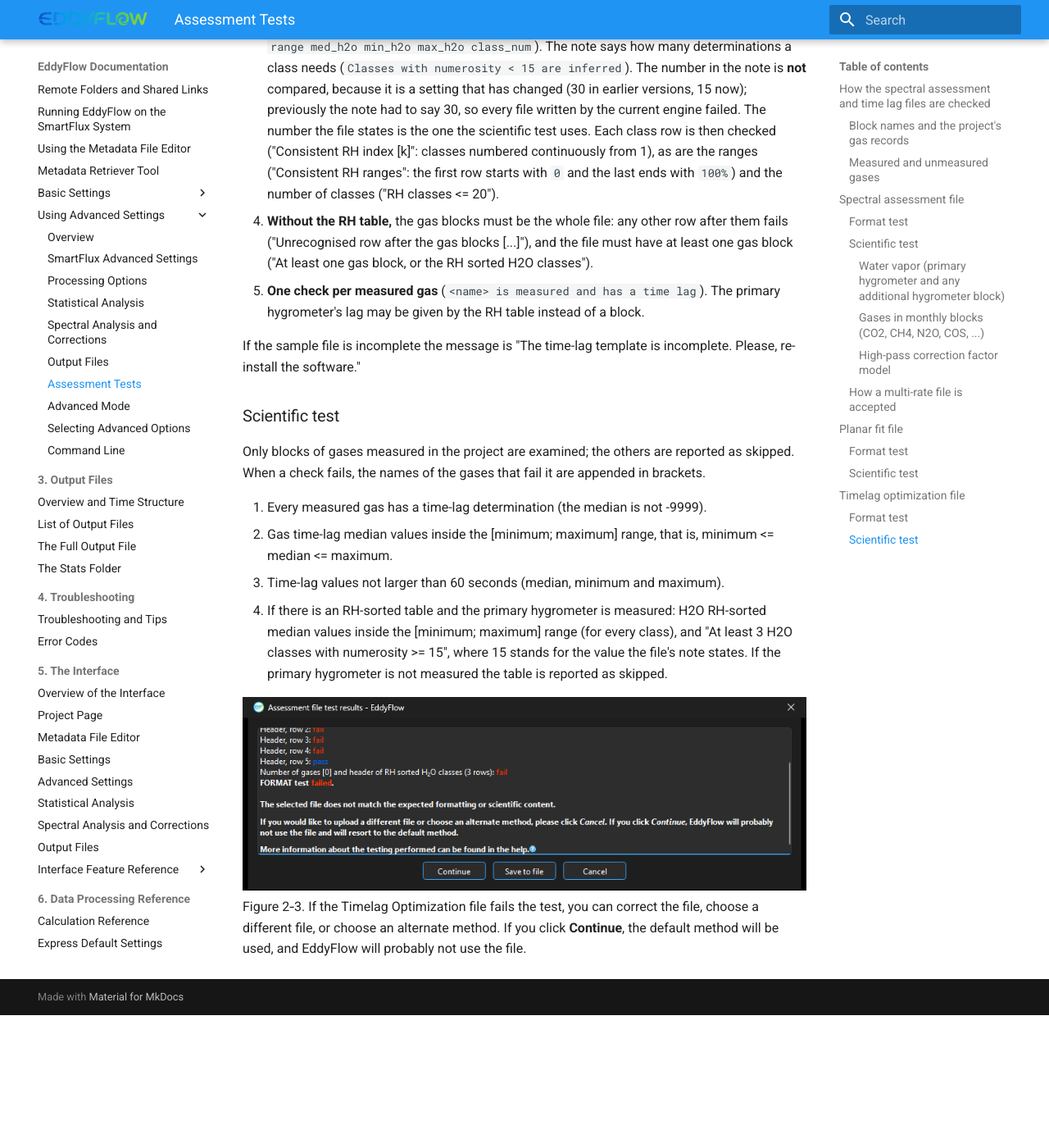
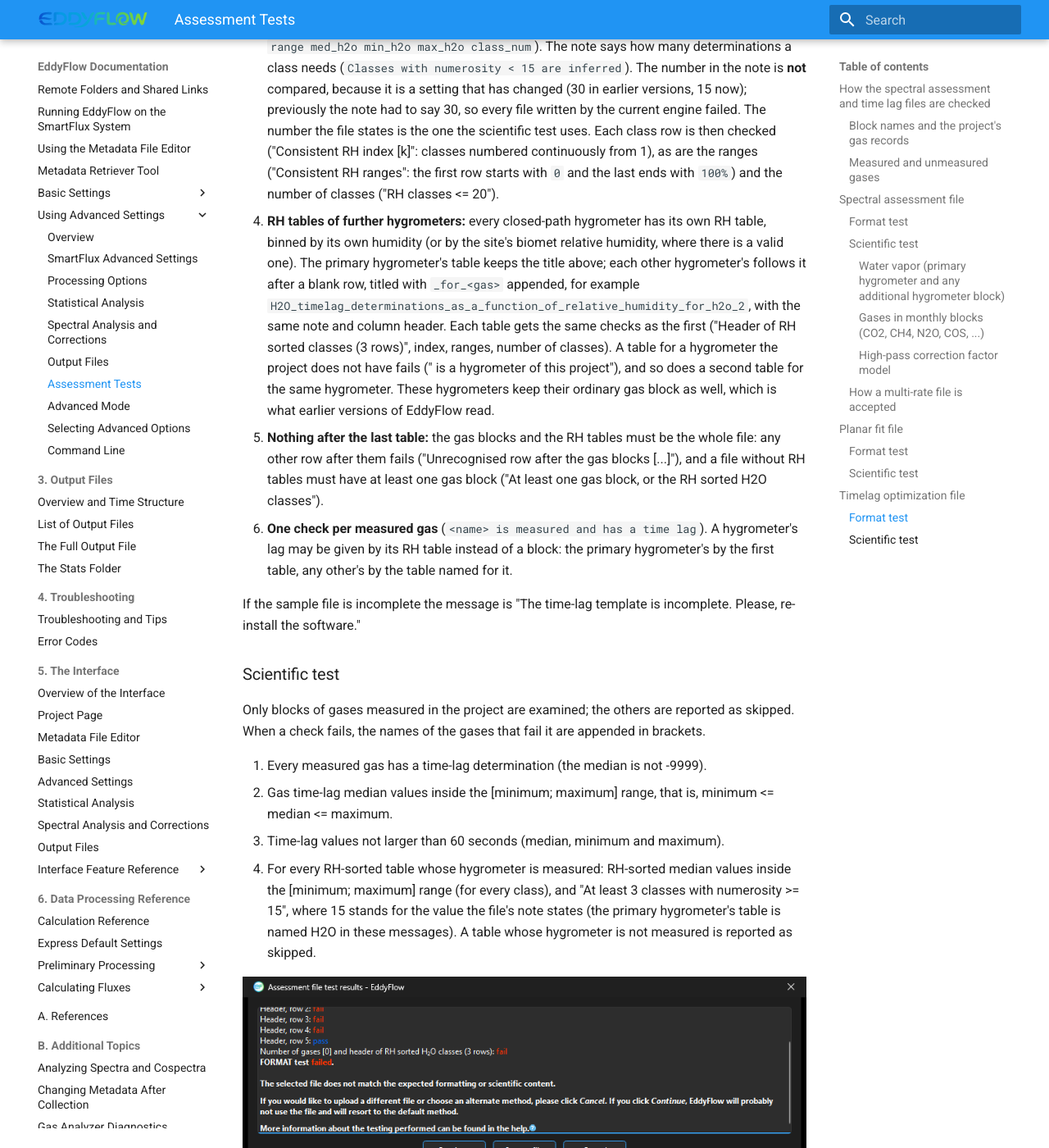
Before and after one commit to kebasaa/eddyflow-documentation, an MkDocs documentation site: the page built from docs/topics/assessment-tests.md, in a window 1280 px wide and 1400 px high, scrolled down 6088 px. Shown: the whole window at 82% size. Built offline with MkDocs 1.6.1 and Material for MkDocs 9.7.7, drawn with Linux system fonts in a browser that asks for light colours; before the commit the page ends 7326 px from its top, so only the background shows below that.

Commit message:
Describe the time-lag file check's RH table per hygrometer
The engine now writes one RH-sorted water table per closed-path hygrometer:
the primary hygrometer's under the title it always had, each other's after
it, titled with _for_<gas> appended. The interface checks every table the
same way, credits each with the hygrometer it names, and rejects a table for
a hygrometer the project does not have, a second table for the same one, and
any row after the last table. The format and scientific test sections now
say so.

```diff
--- a/docs/topics/assessment-tests.md
+++ b/docs/topics/assessment-tests.md
@@ -124,8 +124,9 @@
 1. **Header, row 1 to 5:** the title row (`Time-lag_optimisation_results`), the plausibility range, the beginning and end of the optimization period, and the blank row. Only the label at the start of each row is compared (case, hyphens versus underscores, the spellings optimisation and optimization, and the sample's misspelling "Mimimum" are not significant); the numbers and dates are free. A row that is blank in the sample must be blank.
 2. **Gas blocks:** starting after the header, any number of blocks of five rows (`Number_of_timelags_used_for_<gas>`, `Median_<gas>_timelag_[s]`, `Mimimum_<gas>_timelag_[s]`, `Maximum_<gas>_timelag_[s]` and a blank row). The gas name is taken from the first row and must be the same in the other rows. The line "Gas blocks found: n (names)" lists what was found. Blocks stop at the first row that is not a block.
 3. **RH-sorted water-vapour table:** if the row `H2O_timelag_determinations_as_a_function_of_relative_humidity` follows, its three header rows must match the sample: the title, the note, and the column header (`class RH-range med_h2o min_h2o max_h2o class_num`). The note says how many determinations a class needs (`Classes with numerosity < 15 are inferred`). The number in the note is **not** compared, because it is a setting that has changed (30 in earlier versions, 15 now); previously the note had to say 30, so every file written by the current engine failed. The number the file states is the one the scientific test uses. Each class row is then checked ("Consistent RH index [k]": classes numbered continuously from 1), as are the ranges ("Consistent RH ranges": the first row starts with `0` and the last ends with `100%`) and the number of classes ("RH classes <= 20").
-4. **Without the RH table,** the gas blocks must be the whole file: any other row after them fails ("Unrecognised row after the gas blocks [...]"), and the file must have at least one gas block ("At least one gas block, or the RH sorted H2O classes").
-5. **One check per measured gas** (`<name> is measured and has a time lag`). The primary hygrometer's lag may be given by the RH table instead of a block.
+4. **RH tables of further hygrometers:** every closed-path hygrometer has its own RH table, binned by its own humidity (or by the site's biomet relative humidity, where there is a valid one). The primary hygrometer's table keeps the title above; each other hygrometer's follows it after a blank row, titled with `_for_<gas>` appended, for example `H2O_timelag_determinations_as_a_function_of_relative_humidity_for_h2o_2`, with the same note and column header. Each table gets the same checks as the first ("Header of RH sorted <gas> classes (3 rows)", index, ranges, number of classes). A table for a hygrometer the project does not have fails ("<gas> is a hygrometer of this project"), and so does a second table for the same hygrometer. These hygrometers keep their ordinary gas block as well, which is what earlier versions of EddyFlow read.
+5. **Nothing after the last table:** the gas blocks and the RH tables must be the whole file: any other row after them fails ("Unrecognised row after the gas blocks [...]"), and a file without RH tables must have at least one gas block ("At least one gas block, or the RH sorted H2O classes").
+6. **One check per measured gas** (`<name> is measured and has a time lag`). A hygrometer's lag may be given by its RH table instead of a block: the primary hygrometer's by the first table, any other's by the table named for it.
 
 If the sample file is incomplete the message is "The time-lag template is incomplete. Please, re-install the software."
 
@@ -136,7 +137,7 @@
 1. Every measured gas has a time-lag determination (the median is not -9999).
 2. Gas time-lag median values inside the [minimum; maximum] range, that is, minimum <= median <= maximum.
 3. Time-lag values not larger than 60 seconds (median, minimum and maximum).
-4. If there is an RH-sorted table and the primary hygrometer is measured: H2O RH-sorted median values inside the [minimum; maximum] range (for every class), and "At least 3 H2O classes with numerosity >= 15", where 15 stands for the value the file's note states. If the primary hygrometer is not measured the table is reported as skipped.
+4. For every RH-sorted table whose hygrometer is measured: RH-sorted median values inside the [minimum; maximum] range (for every class), and "At least 3 <gas> classes with numerosity >= 15", where 15 stands for the value the file's note states (the primary hygrometer's table is named H2O in these messages). A table whose hygrometer is not measured is reported as skipped.
 
 ![](../assets/Test_timelag_new.png)
                                                             Figure 2‑3. If the Timelag Optimization file fails the test, you can correct the file, choose a different file, or choose an alternate method. If you click **Continue**, the default method will be used, and EddyFlow will probably not use the file.
```
